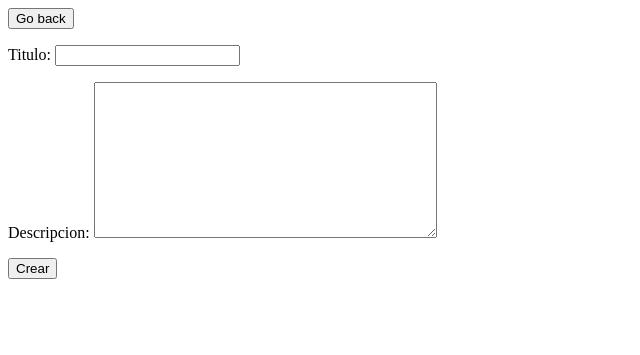
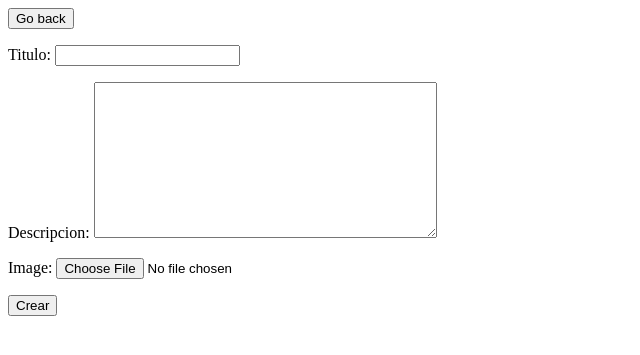
Before and after one commit to osm3rr/CRUD-GABRIEL, a Django app: a page that uses templates/post_create.html in a window 1280 px wide. Shown: the top 355 px of the page, without its empty margins (0-640 px from the left). Run offline with Django 5.2, Linux system fonts and the light colour scheme.

Commit message:
agregamos iamgenes

```diff
--- a/app1/models.py
+++ b/app1/models.py
@@ -5,6 +5,8 @@ from django.db import models
 class Publicaciones(models.Model):
     titulo = models.CharField(max_length = 50)
     descripcion = models.TextField()
-    author = models.ForeignKey("auth.User", on_delete = models.CASCADE, blank = True)
+    author = models.ForeignKey("auth.User", on_delete = models.CASCADE, blank = True,null=True)
+    image= models.ImageField(upload_to="media", blank=True, null=True)
+
     def __str__(self):
         return self.titulo
--- a/app1/views.py
+++ b/app1/views.py
@@ -21,14 +21,14 @@ class UpdatePageView(UpdateView):
 
     template_name="post_update.html"
     model= Publicaciones
-    fields=["titulo","descripcion"]
+    fields=["titulo","descripcion","image"]
     success_url=reverse_lazy("home")
 
 class CreatePageView(CreateView):
 
     template_name= "post_create.html"
     model=Publicaciones
-    fields=["titulo","descripcion"]
+    fields=["titulo","descripcion","image"]
     success_url=reverse_lazy("home")
 
 
--- a/django_project/settings.py
+++ b/django_project/settings.py
@@ -119,6 +119,9 @@ USE_TZ = True
 
 STATIC_URL = 'static/'
 
+MEDIA_ROOT= BASE_DIR/"media"
+MEDIA_URL="media/"
+
 # Default primary key field type
 # https://docs.djangoproject.com/en/5.0/ref/settings/#default-auto-field
 
--- a/django_project/urls.py
+++ b/django_project/urls.py
@@ -16,9 +16,13 @@ Including another URLconf
 """
 from django.contrib import admin
 from django.urls import path, include
+from django.conf import settings
+from django.conf.urls.static import static
 
 urlpatterns = [
     path('admin/', admin.site.urls),
     path('app', include('app1.urls')),
     path('',include('registro.urls'))
 ]
+
+urlpatterns+=static(settings.MEDIA_URL,document_root=settings.MEDIA_ROOT)
--- a/templates/post_create.html
+++ b/templates/post_create.html
@@ -4,7 +4,7 @@
 {% block content %}
 
 
-<form method="post">
+<form method="post" enctype="multipart/form-data">
     {% csrf_token %}
 
     {{ form.as_p }}
--- a/templates/post_detail.html
+++ b/templates/post_detail.html
@@ -8,6 +8,10 @@
     <h2>{{object.titulo}}</h2>
     <p>{{object.descripcion}}</p>
 
+    {% if object.image %}
+    <img src="{{ object.image.url }}" alt="">
+    {% endif %}
+
     <a href="{% url 'update' object.pk %}">Actualizar</a>
     <a href="{% url 'delete' object.pk %}">Borrar</a>
 
--- a/templates/post_update.html
+++ b/templates/post_update.html
@@ -4,7 +4,7 @@
 
 {% block content %}
 
- <form method="post">
+ <form method="post" enctype="multipart/form-data">
     {% csrf_token %}
 
     {{ form.as_p }}
--- a/templates/registration/logout.html
+++ b/templates/registration/logout.html
@@ -1,9 +1,8 @@
 
 
-<form action="{% url 'logout' %}" method="post">
+<form action="" method="post">
 {% csrf_token %}
 
-{{form.as_table}}
 
 <input type="submit" value="Log out">
 </form>
```
Also changed, not shown: app1/migrations/0002_alter_publicaciones_author.py (added), app1/migrations/0003_publicaciones_image.py (added), app1/migrations/0004_alter_publicaciones_image.py (added), db.sqlite3, media/media/basurero.jpg (added), media/media/zapatos.PNG (added), media/media/zapatos_ID28RZC.PNG (added).
